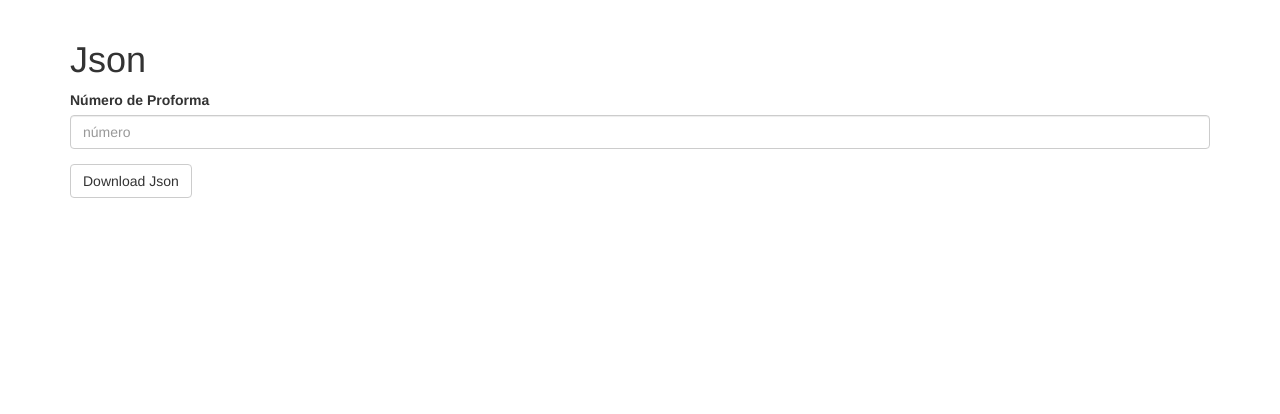
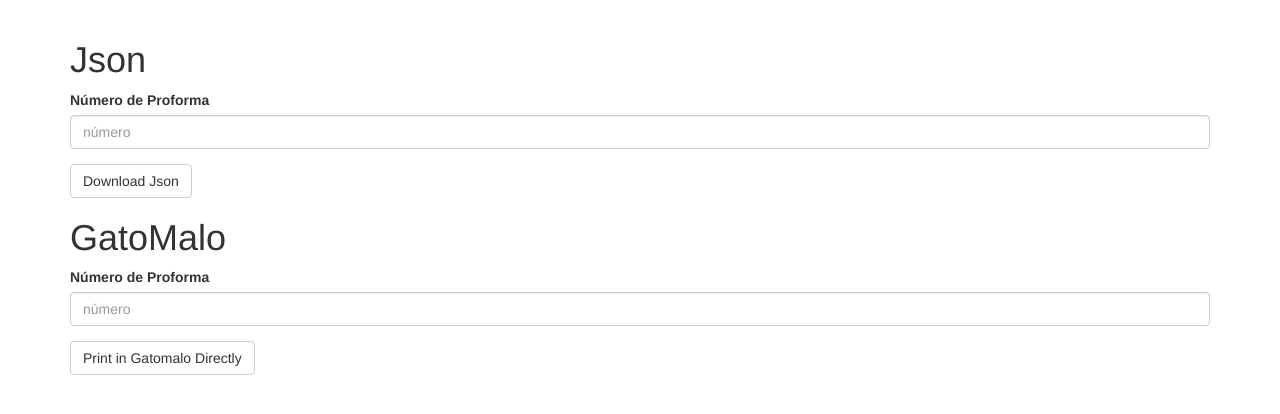
Before and after one commit to Bluetide/zoho2gato, a Flask app: page / in a window 1280 px wide. Shown: the part 52-466 px from the top of the page. Run offline with Flask 2, Linux system fonts and the light colour scheme; data that the repository does not hold is empty; some libraries are stand-ins or nearby versions.

Commit message:
add direct post to gatomalo (falta testing)

```diff
--- a/app.py
+++ b/app.py
@@ -84,6 +84,32 @@ def create_invoice_json():
             mimetype='application/json',
             headers={'Content-Disposition':'attachment;filename='+proforma_number+'.json'})
 
+@app.route('/print_gatomalo', methods=['POST'])
+def print_gatomalo():
+    invoice_id = request.form['invoice_id']
+    data=get_invoice_detail(invoice_id)
+    proforma_number = data["invoice"]["invoice_number"]
+    customer_name = data["invoice"]["customer_name"]
+    address = data["invoice"]["billing_address"]["address"]
+    phone_number = data["invoice"]["customer_name"]
+    #ruc = data["invoice"]["customer_name"]
+    #print (type(data))
+    #for key, value in data.items():
+    #    print (value)
+    #    print ("")
+
+    products = data["invoice"]["line_items"]
+    productos = [translate_product(p) for p in  products]
+
+    fisc = {"factura":{"cliente":{"empresa":"" + customer_name + "","direccion":"" + address + "","telefono":"","ruc":"0"}, "productos":productos}}
+    fiscal_json = json.dumps(fisc, ensure_ascii=False).encode('utf8')
+
+    resp = Response(fiscal_json, status=200, mimetype='application/json')
+    resp.headers['Link'] = 'http://localhost:5000/facturas'
+
+    #fiscal_string = '{"factura":{"cliente":{"empresa":'+"\""+customer_name+"\""+',"direccion":"","telefono":"","ruc":"0"}}}'
+    #fiscal_json = json.dumps(json.loads(fiscal_string))
+    return resp
 
 
 if __name__ == '__main__':
--- a/templates/index.html
+++ b/templates/index.html
@@ -51,6 +51,18 @@
       </form>
     </div>
 
+    <div class="container">
+      <h1>GatoMalo</h1>
+
+      <form action="{{ url_for('print_gatomalo') }}" method="post">
+        <div class="form-group">
+          <label>Número de Proforma</label>
+          <input class="form-control" type="text" name="invoice_id" placeholder="número" />
+        </div>
+        <input class="btn btn-default" type="submit" value="Print in Gatomalo Directly" />
+      </form>
+    </div>
+
 
 
     <!-- jQuery (necessary for Bootstrap's JavaScript plugins) -->
```
